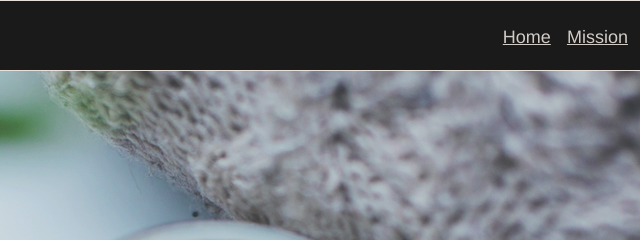
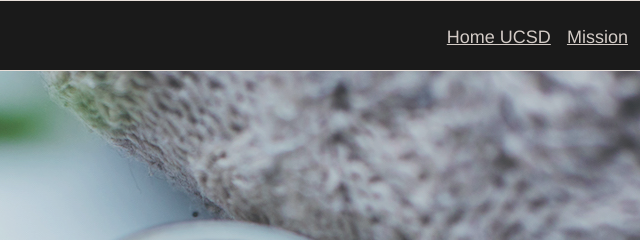
Before and after one commit to PiguKing/Tea-Cozy, a plain HTML site: page index.html in a window 1280 px wide. Shown: the top 240 px of the page, 418-1058 px from the left. Drawn offline with Linux system fonts and the light colour scheme.

Commit message:
test commit

```diff
--- a/index.html
+++ b/index.html
@@ -18,7 +18,7 @@
       <!-- main navigation -->
       <div class="main-nav">
         <nav>
-          <span><a href="index.html">Home</a><span>
+          <span><a href="index.html">Home UCSD</a><span>
           <span><a href="#row1">Mission</a></span>
           <span><a href="#row2">Featured Tea</a></span>
           <span><a href="#row3">Locations</a></span>
```
